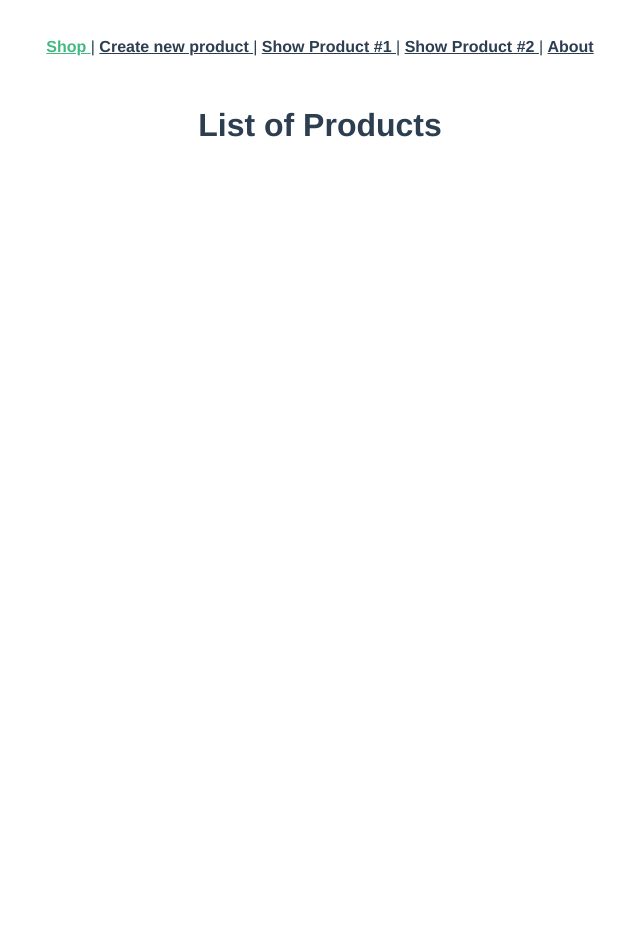
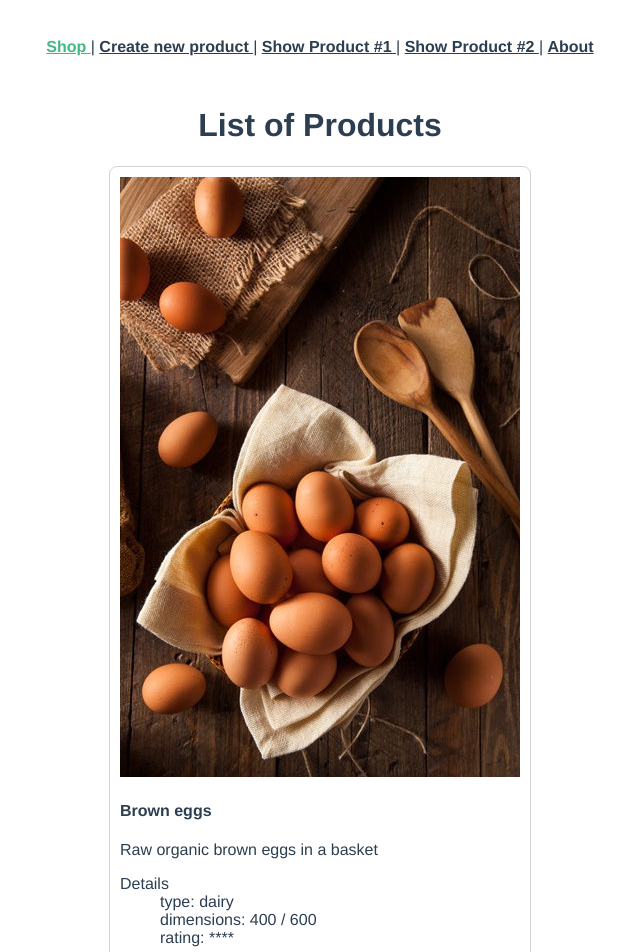
Before and after one commit to washaweb/vuejs-training, a Vue app: page / in a window 1280 px wide. Shown: the top 952 px of the page, without its empty margins (320-960 px from the left). Before the commit the page ends 800 px from the top, so only its background shows below. Built offline with nearby package versions, Linux system fonts and the light colour scheme.

Commit message:
Add a productCard component and use it in ProductList, add a product image

```diff
--- /dev/null
+++ b/src/components/ProductCard.vue
@@ -0,0 +1,49 @@
+<template>
+  <div class="product-card">
+    <img :src="product.filename" :alt="product.title" />
+    <h4>{{ product.title }}</h4>
+    <p>{{ product.description }}</p>
+
+    <dl class="details">
+      <dt>Details</dt>
+      <dd>type: {{ product.type }}</dd>
+      <dd>dimensions: {{ product.width }} / {{ product.height }}</dd>
+      <dd>
+        rating:
+        <span v-for="i in product.rating" :key="i">*</span>
+      </dd>
+    </dl>
+  </div>
+</template>
+
+<script>
+export default {
+  name: 'ProductCard',
+  data() {
+    return {
+      product: {
+        id: 1,
+        title: 'Brown eggs',
+        type: 'dairy',
+        description: 'Raw organic brown eggs in a basket',
+        filename: require('@/assets/products/0.jpg'),
+        height: 600,
+        width: 400,
+        price: 28.1,
+        rating: 4
+      }
+    }
+  }
+}
+</script>
+
+<style lang="scss" scoped>
+.product-card {
+  border: 1px solid lightgray;
+  padding: 10px;
+  border-radius: 8px;
+  text-align: left;
+  margin: 16px auto;
+  max-width: 400px;
+}
+</style>
--- a/src/views/ProductList.vue
+++ b/src/views/ProductList.vue
@@ -1,12 +1,22 @@
 <template>
   <div>
     <h1>List of Products</h1>
+    <!-- we can now use our component in the template -->
+    <ProductCart />
+    <ProductCart />
   </div>
 </template>
 
 <script>
+// first import the component
+import ProductCart from '@/components/ProductCard'
+
 export default {
-  name: 'ProductList'
+  name: 'ProductList',
+  // declare component used as a dependency
+  components: {
+    ProductCart
+  }
 }
 </script>
 
```
Also changed, not shown: src/assets/products/0.jpg (added).
